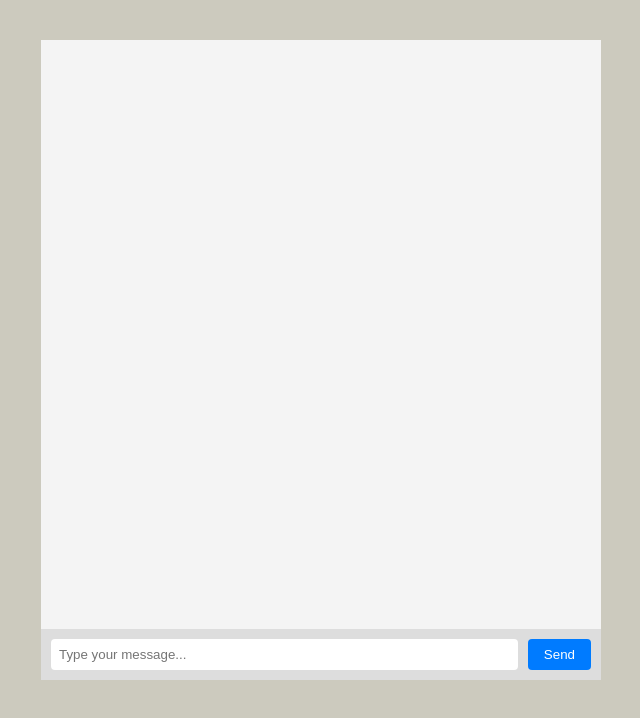
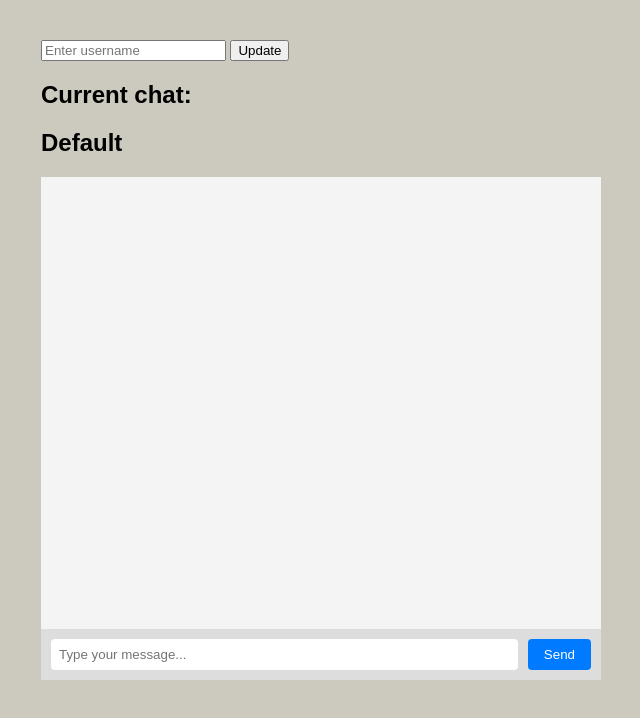
Before and after one commit to P-Harwood/cf_ai_chatbot, a website with bundled scripts: page frontend/dist/index.html in a window 1280 px wide. Shown: the whole page, without its empty margins (319-959 px from the left). Built offline with nearby package versions, Linux system fonts and the light colour scheme.

Commit message:
Changes: ============================================================================================================================ index.html ============================================================================================================================
Added new user input section above the chat window to enable switching conversations.

- New input field
    - id='update_user_input'
    - Allows the user to enter a chat/session id

- New update button
    - id='update_user_button'
    - Triggers updating the active conversation

- New header display for current chat
    - Added 'Current chat:' label
    - Added recipient header
        - id=chat_recipricant
        - Displays the currently selected chat/session id (defaults to 'Default')
============================================================================================================================

```diff
--- a/frontend/dist/index.html
+++ b/frontend/dist/index.html
@@ -11,7 +11,17 @@
     </head>
 
     <body style="width: 100vw; height: 100vh; background-color: #cccabe;">
+
         <div class="chat-container">
+            <div class="user-input">
+                <input id="update_user_input" type="text" placeholder="Enter username">
+                <button id="update_user_button">Update</button>
+                <div>
+                <h2>Current chat:</h2>
+                <h2 id="chat_recipricant">Default</h2>
+                </div>
+
+            </div>
             <div id="chat_display_screen" class="chat-messages">
                 <!-- Messages will be added here via JS -->
             </div>
```
